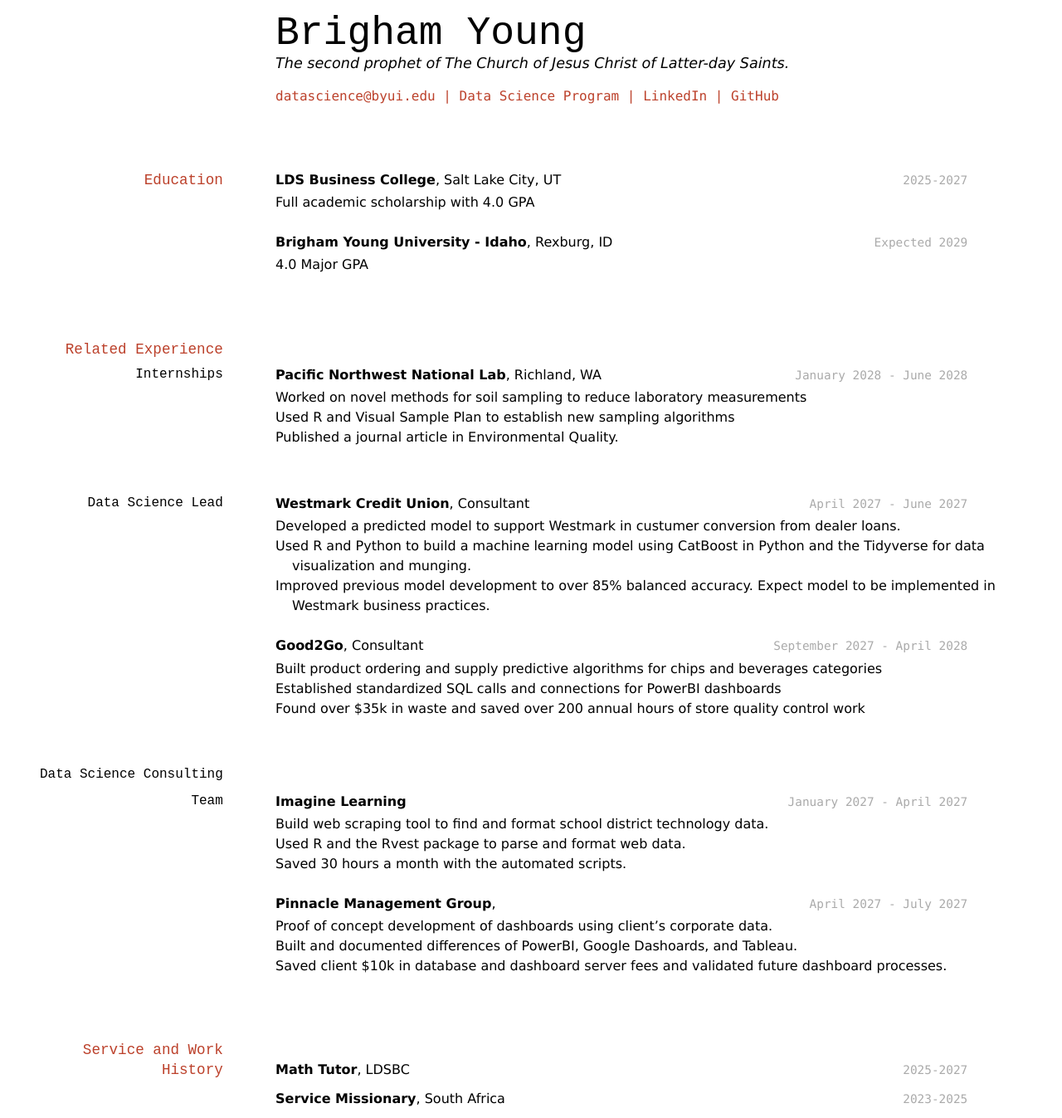
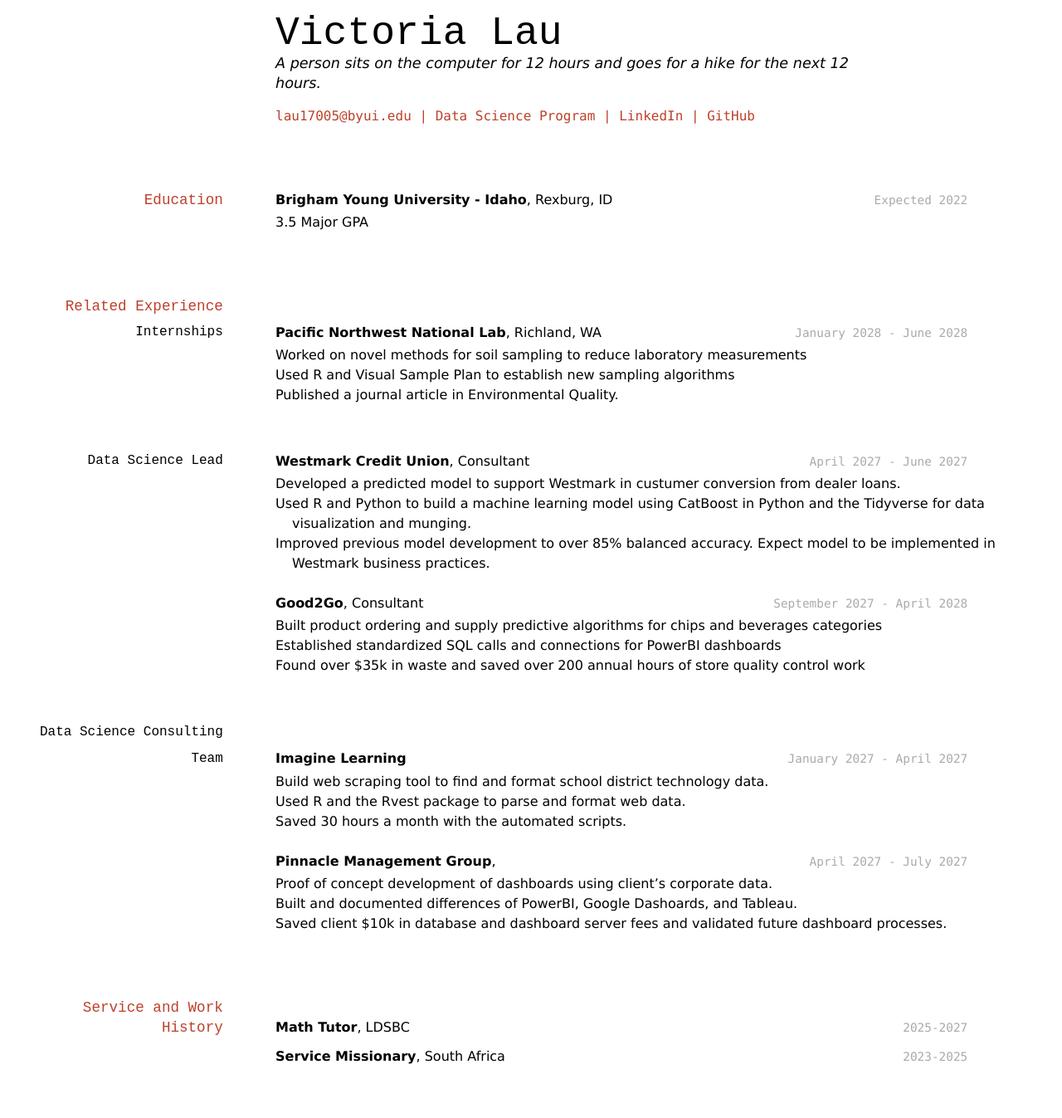
Before and after one commit to victorialau17ds/lau_resume, a Jekyll site: the page built from docs/index.md, in a window 1280 px wide. Shown: the whole page at 83% size. Built offline with Jekyll 4.4.1, drawn with Linux system fonts in a browser that asks for light colours; after the commit the page ends 1296 px from its top, so only the background shows below that.

Commit message:
Update index.md
commit

```diff
--- a/docs/index.md
+++ b/docs/index.md
@@ -1,30 +1,25 @@
 ---
 layout: cv
-title: Brigham Young's Resume
+title: Victoria Lau's Resume
 ---
-# Brigham Young
-The second prophet of The Church of Jesus Christ of Latter-day Saints.
+# Victoria Lau
+A person sits on the computer for 12 hours and goes for a hike for the next 12 hours.
 
 <div id="webaddress">
-<a href="datascience@byui.edu">datascience@byui.edu</a>
+<a href="lau17005@byui.edu">lau17005@byui.edu</a>
 | <a href="https://byuidatascience.github.io/development.html">Data Science Program</a>
-| <a href="https://www.linkedin.com/groups/13537407/">LinkedIn</a>
-| <a href="https://github.com/byuids-resumes">GitHub</a>
+| <a href="https://www.linkedin.com/in/victoria-lau-a745321b7/">LinkedIn</a>
+| <a href="https://github.com/victorialau17ds">GitHub</a>
 </div>
 
 <!-- https://www.monique.tech/the-art-of-markdown -->
 
 ## Education
 
-`2025-2027`
-__LDS Business College__, Salt Lake City, UT
-
-- Full academic scholarship with 4.0 GPA
-
-`Expected 2029`
+`Expected 2022`
 __Brigham Young University - Idaho__, Rexburg, ID
 
-- 4.0 Major GPA
+- 3.5 Major GPA
 
 
 ## Related Experience
```
